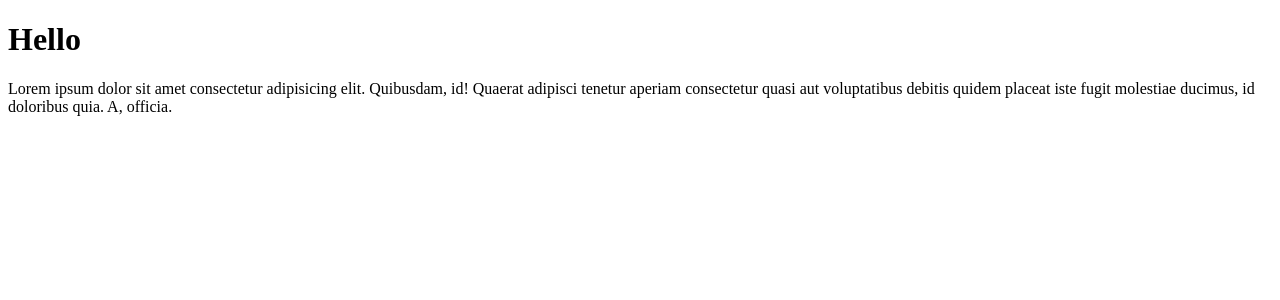
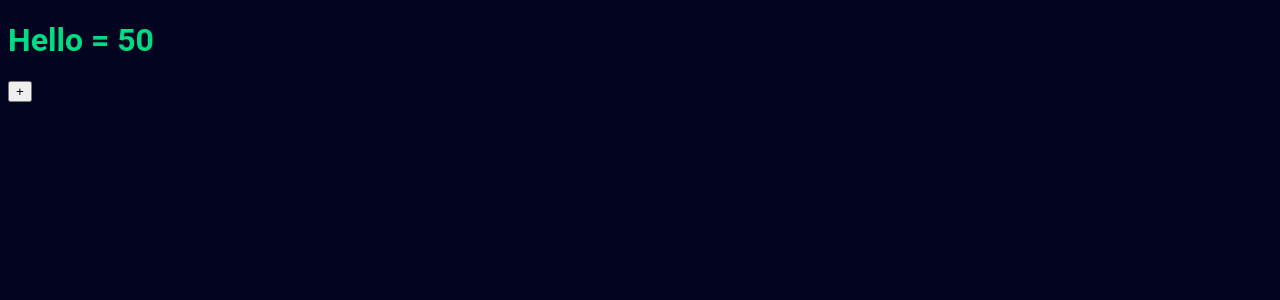
Before and after one commit to StevenACZ/02-mi-sitio, a Nuxt app: page / in a window 1280 px wide. Shown: the top 300 px of the page. Built offline with nearby package versions, Linux system fonts and the light colour scheme.

Commit message:
Actualizar configuración y agregar assets

```diff
--- a/app/app.vue
+++ b/app/app.vue
@@ -1,11 +1,15 @@
+<script lang="ts" setup>
+const count = ref(10);
+await sleep(2000);
+
+count.value = 50;
+</script>
+
 <template>
   <div>
-    <h1>Hello</h1>
-    <p>
-      Lorem ipsum dolor sit amet consectetur adipisicing elit. Quibusdam, id!
-      Quaerat adipisci tenetur aperiam consectetur quasi aut voluptatibus
-      debitis quidem placeat iste fugit molestiae ducimus, id doloribus quia. A,
-      officia.
-    </p>
+    <h1>Hello = {{ count }}</h1>
+    <button @click="count++">+</button>
   </div>
 </template>
+
+<style></style>
--- /dev/null
+++ b/app/assets/css/main.css
@@ -0,0 +1,14 @@
+body {
+  background-color: #020420;
+  font-family: "Roboto", sans-serif;
+  color: #fff;
+}
+
+h1,
+h2,
+h3,
+h4,
+h5,
+h6 {
+  color: #00dc82;
+}
--- /dev/null
+++ b/app/utils/sleep.ts
@@ -0,0 +1,3 @@
+export const sleep = (ms: number) => {
+  return new Promise((resolve) => setTimeout(resolve, ms));
+};
--- a/nuxt.config.ts
+++ b/nuxt.config.ts
@@ -3,5 +3,7 @@ export default defineNuxtConfig({
   compatibilityDate: "2025-07-15",
   devtools: { enabled: true },
 
+  css: ["~/assets/css/main.css"],
+
   modules: ["@nuxt/eslint", "@nuxt/fonts", "@nuxt/icon", "@nuxt/image"],
 });
```
